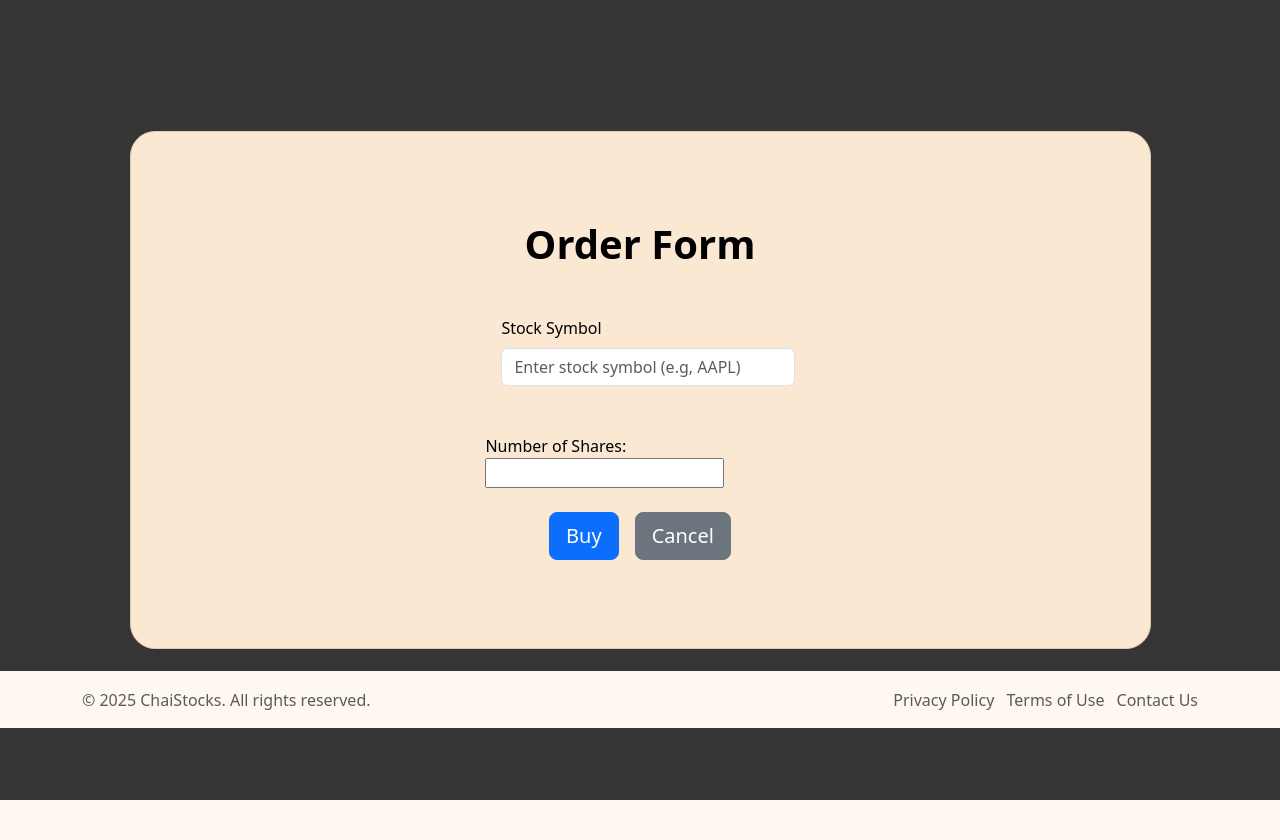
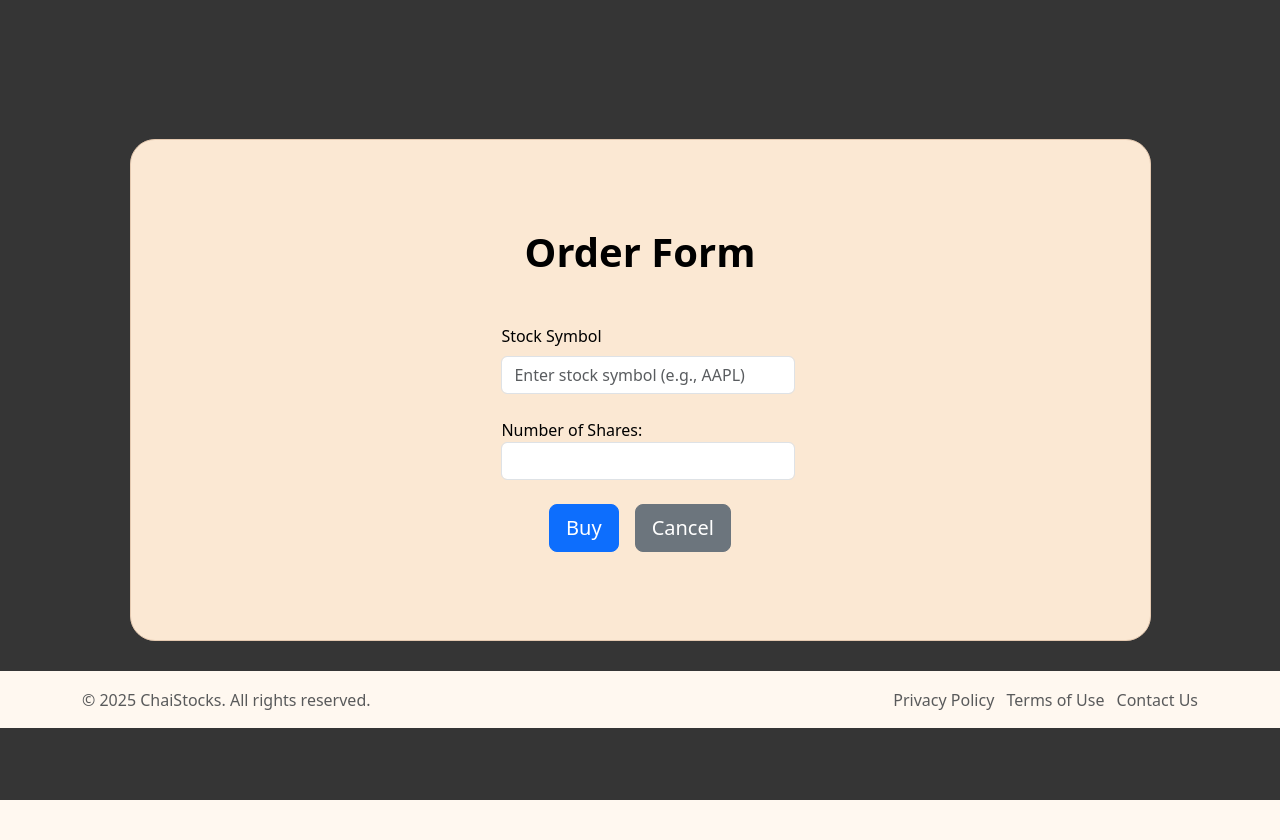
Before and after one commit to JelleJello/401-Project-Repo, a Flask app: template templates/purchasingstocks.html in a window 1280 px wide. Shown: the part 72-912 px from the top of the page. Run offline with Flask 3, Linux system fonts and the light colour scheme; the template is opened without the code that fills it, so the values that code supplies are empty; some libraries are stand-ins or nearby versions.

Commit message:
flashed messages
flash messages now will properly flash errors in purchasing stocks only

```diff
--- a/templates/purchasingstocks.html
+++ b/templates/purchasingstocks.html
@@ -1,22 +1,21 @@
 {% extends "base.html" %}
 {% block title %}Buying Stocks{% endblock %}
 {% block content %}
-
 
 {% with messages = get_flashed_messages(with_categories=true) %}
   {% if messages %}
     <div class="mb-4">
       {% for category, message in messages %}
-    <div class="alert alert-{{ 'danger' if category == 'error' else category }} alert-dismissible fade show"
-        role="alert">
+        {% if category == 'buy-error' %}
+          <div class="alert alert-danger alert-dismissible fade show" role="alert">
             {{ message }}
             <button type="button" class="btn-close" data-bs-dismiss="alert" aria-label="Close"></button>
           </div>
+        {% endif %}
       {% endfor %}
     </div>
   {% endif %}
 {% endwith %}
-
 
 <section class="vh-100" style="background-color: #353535;">
   <div class="container h-100">
@@ -30,19 +29,20 @@
                 <p class="text-center h1 fw-bold mb-5 mx-1 mx-md-4 mt-4">Order Form</p>
 
                 <form action="/purchasingstocks" method="POST" class="mx-1 mx-md-4">
+
                   <div class="d-flex flex-row align-items-center mb-4">
                     <i class="fas fa-user fa-lg me-3 fa-fw"></i>
                     <div class="form-outline flex-fill mb-0">
                       <label for="symbol" class="form-label">Stock Symbol</label>
-                                            <input type="text" class="form-control" id="symbol" name="symbol" placeholder="Enter stock symbol (e.g, AAPL)" required>
+                      <input type="text" class="form-control" id="symbol" name="symbol" placeholder="Enter stock symbol (e.g., AAPL)" required>
                     </div>
                   </div>
 
-                                    <div class=" input-groupd-flex flex-row align-items-center mb-4">
+                  <div class="d-flex flex-row align-items-center mb-4">
                     <i class="fas fa-lock fa-lg me-3 fa-fw"></i>
                     <div class="form-outline flex-fill mb-0">
-                                            <label for="shares">Number of Shares:</label>
-                                            <input type="number" id="quantity" name="quantity" min="1" required>
+                      <label for="quantity">Number of Shares:</label>
+                      <input type="number" id="quantity" name="quantity" class="form-control" min="1" required>
                     </div>
                   </div>
 
```
Lines whose indentation alone changed are shown as unchanged.
